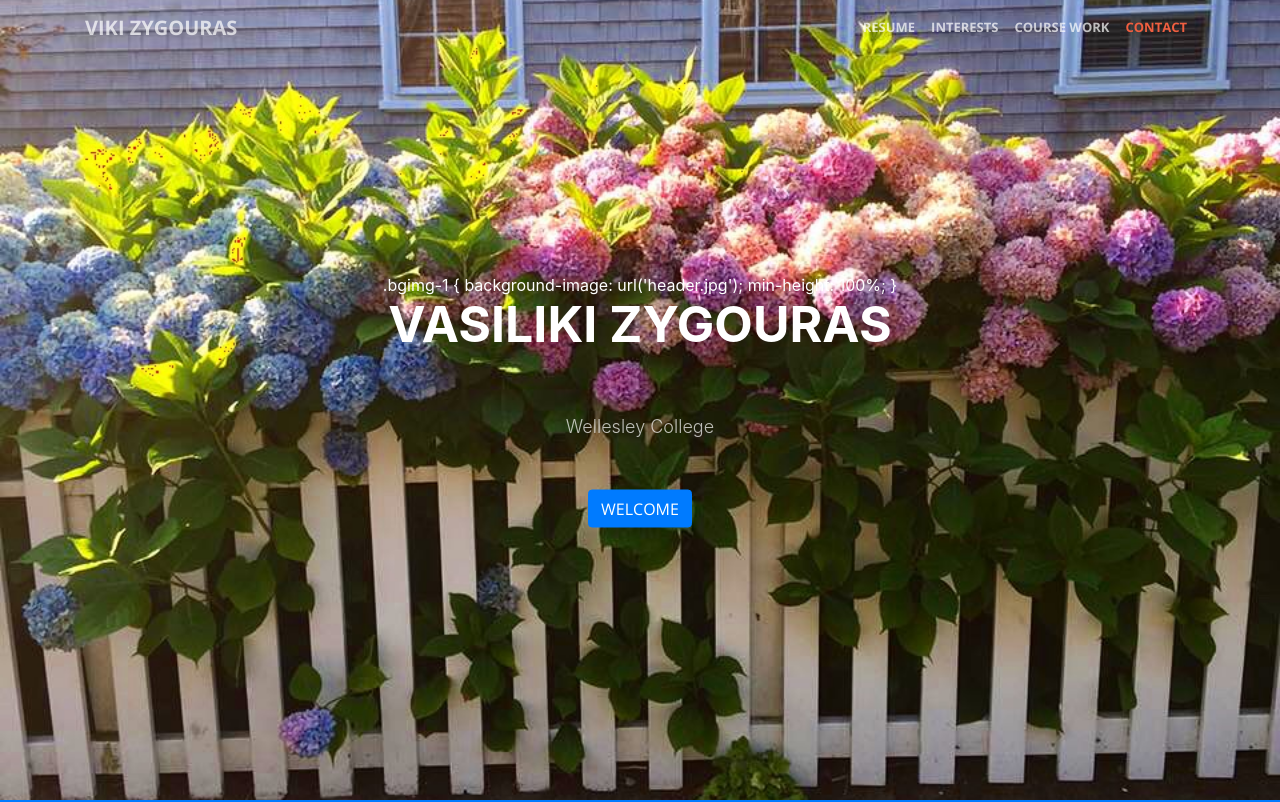
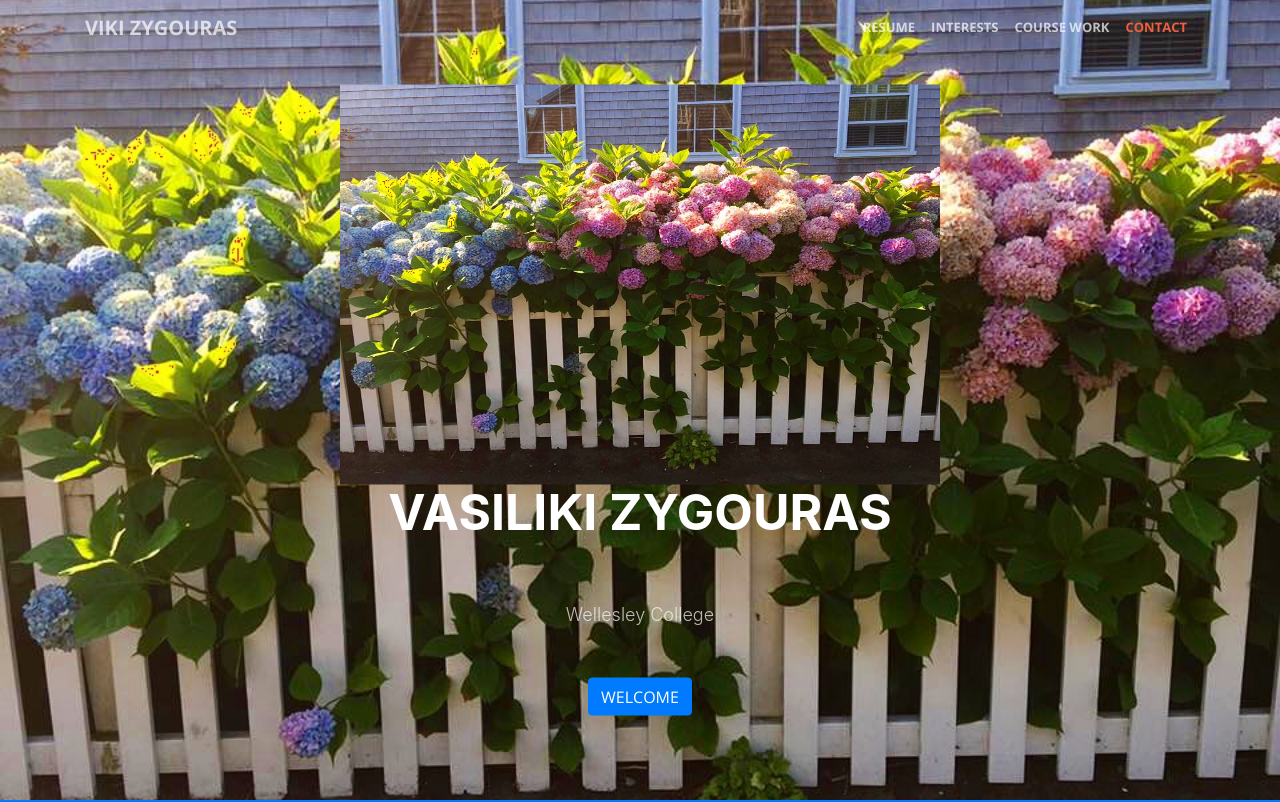
Before and after one commit to vzygouras/private, a website with bundled scripts: page index.html in a window 1280 px wide. Shown: the top 802 px of the page. Built offline with nearby package versions, Linux system fonts and the light colour scheme; files whose address does not match are found by name.

Commit message:
Update index.html

```diff
--- a/index.html
+++ b/index.html
@@ -57,10 +57,9 @@
     <header class="masthead">
       <div class="header-content">
         <div class="header-content-inner">
-        .bgimg-1 {
-          background-image: url('header.jpg');
-           min-height: 100%;
-          }
+
+         <img src = 'header.jpg' style="width:600px;height:400px;">
+
           <h1 id="homeHeading">Vasiliki Zygouras</h1>
           <hr>
           <p>Wellesley College</p>
```
